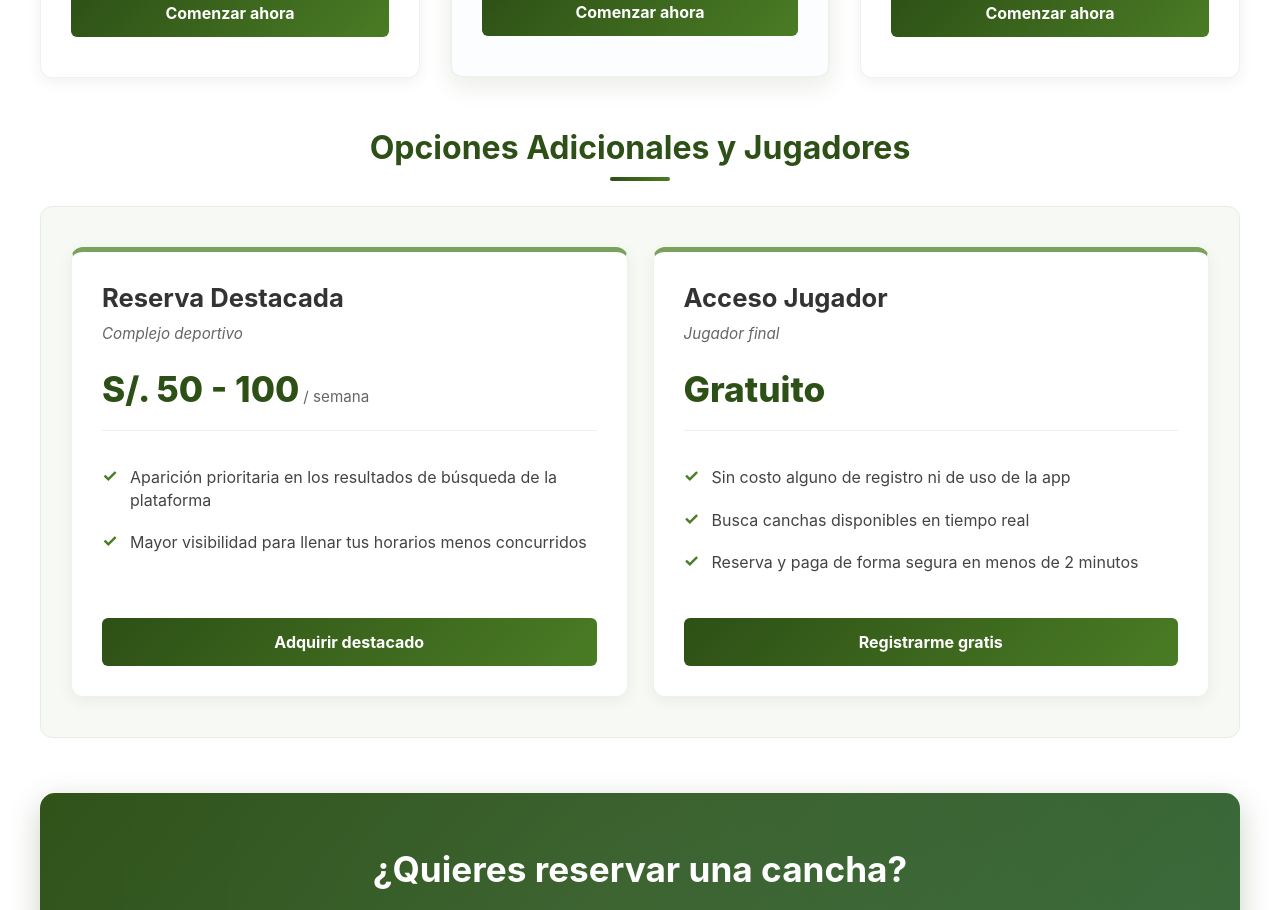
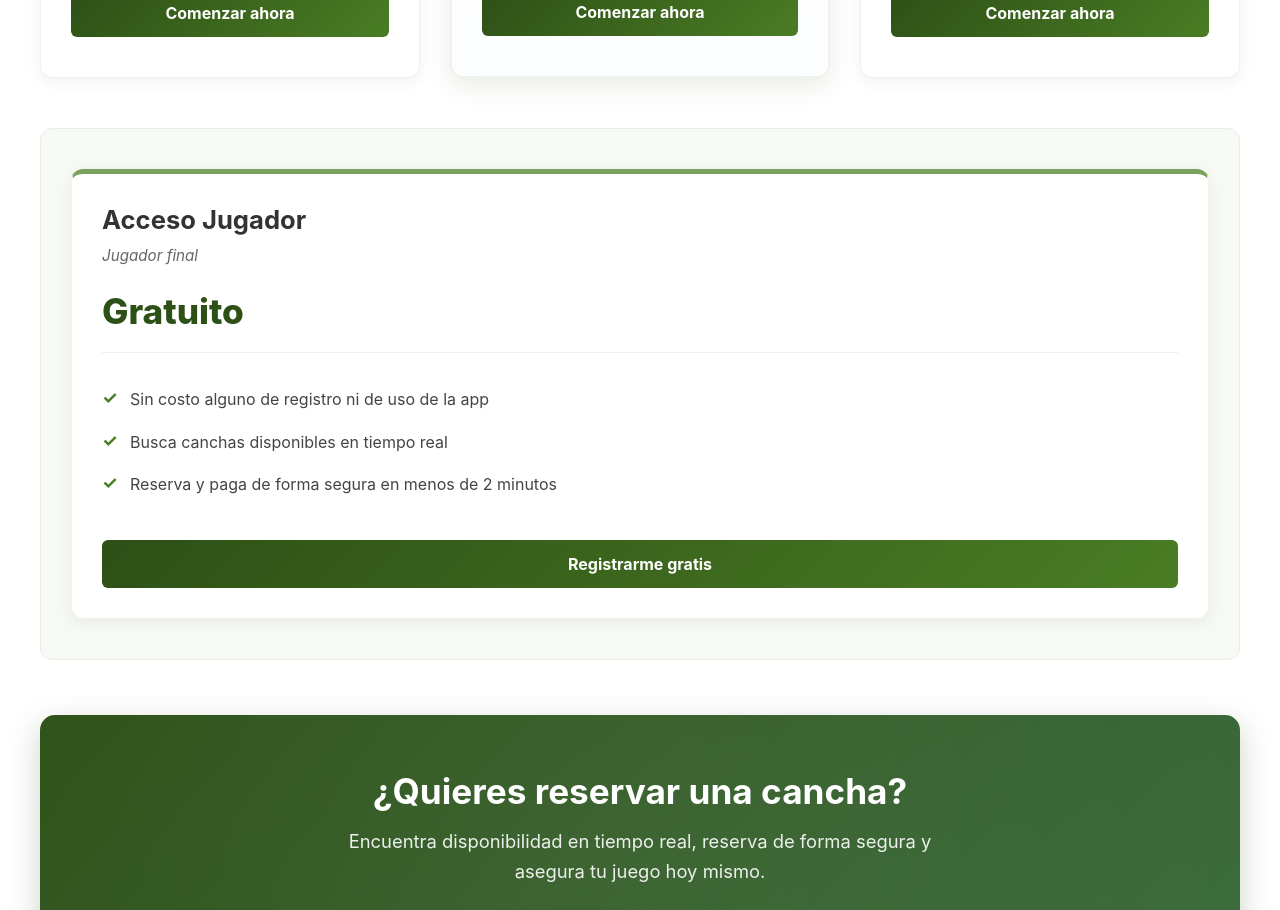
Before and after one commit to ferDeza/FieldCheck, a React (Create React App) app in the folder frontend/: page /pricing in a window 1280 px wide. Shown: the part 1240-2150 px from the top of the page. Built offline with nearby package versions, Linux system fonts and the light colour scheme; no server answers.

Commit message:
fix: change in pricing options

```diff
--- a/frontend/src/pages/AdminDashboard.jsx
+++ b/frontend/src/pages/AdminDashboard.jsx
@@ -15,6 +15,7 @@ const AdminDashboard = () => {
   const [fields, setFields] = useState([]);
   const [loading, setLoading] = useState(true);
   const [error, setError] = useState('');
+  const [revenueError, setRevenueError] = useState(false);
   const [showCreateField, setShowCreateField] = useState(false);
   const [fieldForm, setFieldForm] = useState({
     name: '',
@@ -37,16 +38,39 @@ const AdminDashboard = () => {
 
     const fetchData = async () => {
       try {
-        const [dashData, todayBookings, fieldsData, revenueData] = await Promise.all([
+        setRevenueError(false);
+        const [dashResult, bookingsResult, fieldsResult, revenueResult] = await Promise.allSettled([
           adminService.getDashboard(),
           adminService.getBookingsForToday(),
           sportFieldService.getAllSportFields(),
           adminService.getRevenueHistory(),
         ]);
-        setDashboard(dashData);
-        setBookingsToday(todayBookings);
-        setFields(fieldsData);
-        setRevenueHistory(revenueData);
+
+        if (dashResult.status === 'fulfilled') {
+          setDashboard(dashResult.value);
+        } else {
+          console.error('Error fetching dashboard stats:', dashResult.reason);
+          setError('Error al cargar las estadísticas principales del panel');
+        }
+
+        if (bookingsResult.status === 'fulfilled') {
+          setBookingsToday(bookingsResult.value);
+        } else {
+          console.error('Error fetching today bookings:', bookingsResult.reason);
+        }
+
+        if (fieldsResult.status === 'fulfilled') {
+          setFields(fieldsResult.value);
+        } else {
+          console.error('Error fetching fields:', fieldsResult.reason);
+        }
+
+        if (revenueResult.status === 'fulfilled') {
+          setRevenueHistory(revenueResult.value);
+        } else {
+          console.error('Error fetching revenue history:', revenueResult.reason);
+          setRevenueError(true);
+        }
       } catch (err) {
         setError(err.message || 'Error al cargar el panel de administración');
       } finally {
--- a/frontend/src/pages/Pricing.jsx
+++ b/frontend/src/pages/Pricing.jsx
@@ -85,28 +85,9 @@ const Pricing = () => {
       </section>
 
       {/* Secondary Cards Section (Reserva Destacada & Acceso Jugador) */}
-      <h2 className="pricing-section-title">Opciones Adicionales y Jugadores</h2>
+
       <section className="secondary-pricing-section">
         <div className="secondary-grid">
-          {/* Reserva Destacada */}
-          <div className="pricing-card secondary-card">
-            <div className="card-header">
-              <h3>Reserva Destacada</h3>
-              <span className="card-target">Complejo deportivo</span>
-            </div>
-            <div className="card-price-container">
-              <span className="card-price">S/. 50 - 100</span>
-              <span className="card-period">/ semana</span>
-            </div>
-            <ul className="card-features">
-              <li>Aparición prioritaria en los resultados de búsqueda de la plataforma</li>
-              <li>Mayor visibilidad para llenar tus horarios menos concurridos</li>
-            </ul>
-            <Link to="/login" className="pricing-action-btn">
-              Adquirir destacado
-            </Link>
-          </div>
-
           {/* Acceso Jugador */}
           <div className="pricing-card secondary-card">
             <div className="card-header">
```
Also changed, not shown: 1 other file (tests, documents, lock files or other folders).
